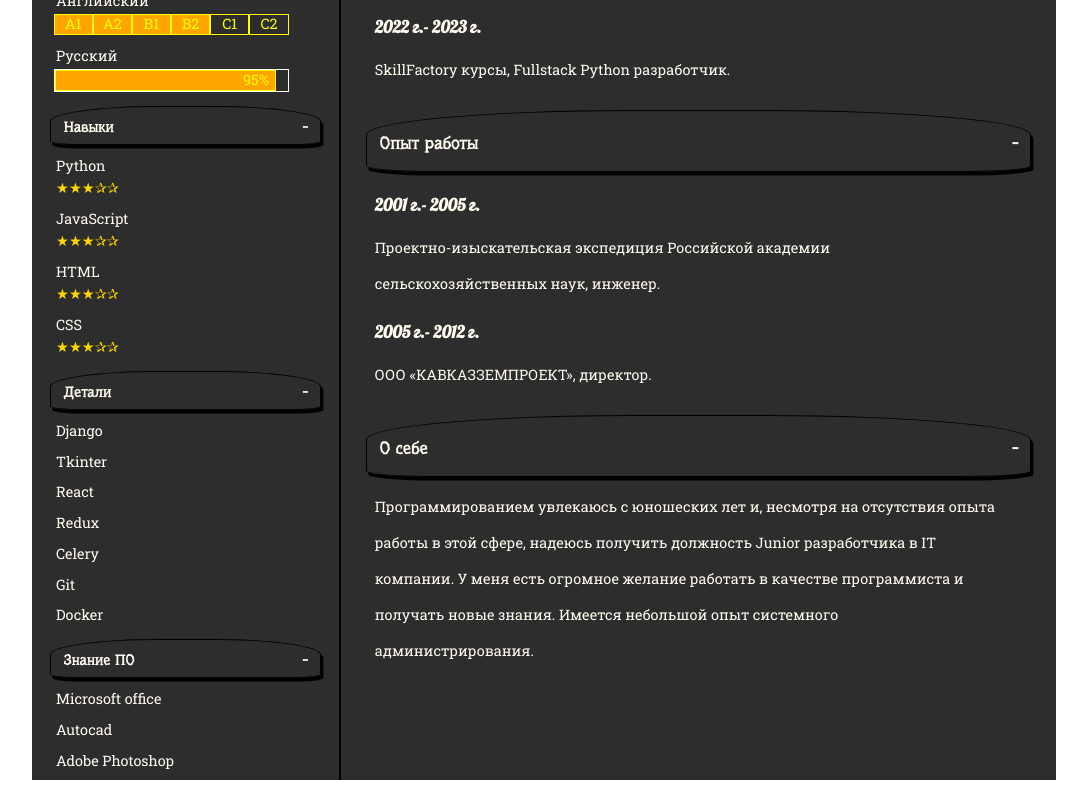
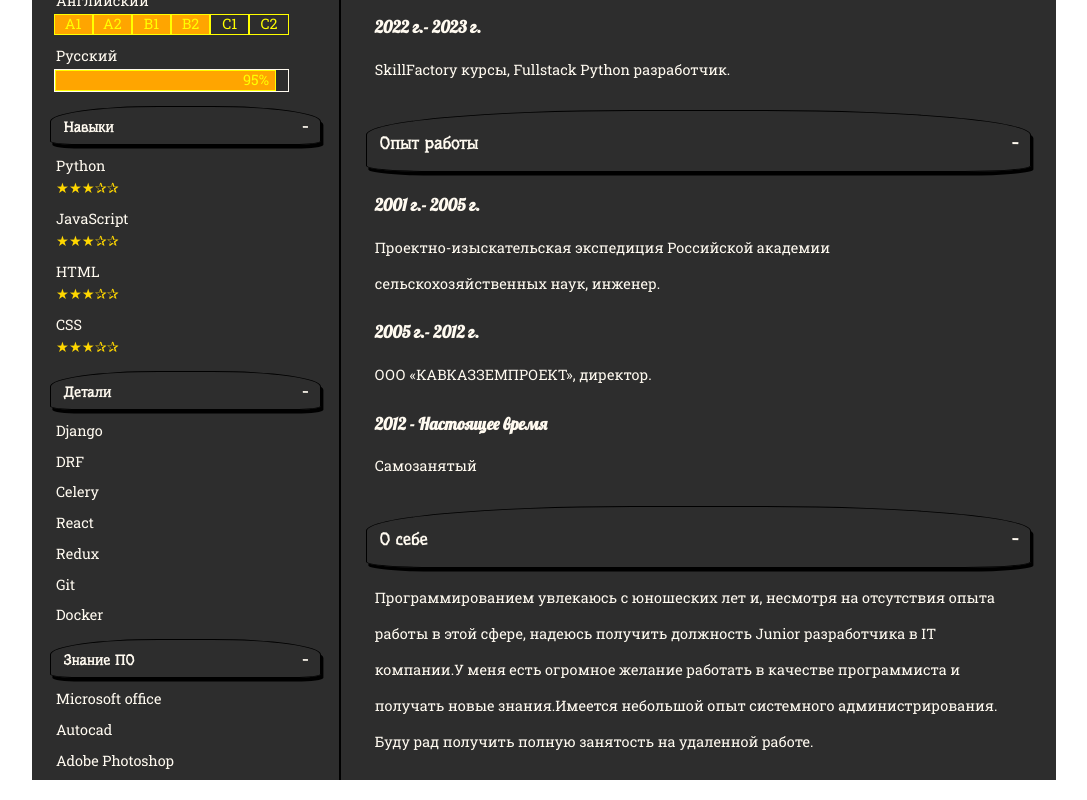
Before and after one commit to ConstCK/MyCV, a React app: page / in a window 1280 px wide. Shown: the part 616-1416 px from the top of the page, without its empty margins (96-1183 px from the left). Built offline with nearby package versions, Linux system fonts and the light colour scheme.

Commit message:
Minor change content

```diff
--- a/src/data/constants.js
+++ b/src/data/constants.js
@@ -18,15 +18,7 @@ const myProfile = {
     },
     coding_details: {
       title: "Детали",
-      content: [
-        "Django",
-        "Tkinter",
-        "React",
-        "Redux",
-        "Celery",
-        "Git",
-        "Docker",
-      ],
+      content: ["Django", "DRF", "Celery", "React", "Redux", "Git", "Docker"],
     },
     app_skills: {
       title: "Знание ПО",
@@ -63,12 +55,20 @@ const myProfile = {
           period: "2005 г.- 2012 г.",
           establishment: "ООО «КАВКАЗЗЕМПРОЕКТ», директор.",
         },
+        {
+          period: "2012 - Настоящее время",
+          establishment: "Самозанятый",
+        },
       ],
     },
     about: {
       title: "О себе",
       content:
-        "Программированием увлекаюсь с юношеских лет и, несмотря на отсутствия опыта работы в этой сфере, надеюсь получить должность Junior разработчика в IT компании. У меня есть огромное желание работать в качестве программиста и получать новые знания. Имеется небольшой опыт системного администрирования.",
+        "Программированием увлекаюсь с юношеских лет и, несмотря на отсутствия опыта\
+        работы в этой сфере, надеюсь получить должность Junior разработчика в IT\
+        компании.У меня есть огромное желание работать в качестве программиста и\
+        получать новые знания.Имеется небольшой опыт системного администрирования.\
+        Буду рад получить полную занятость на удаленной работе.",
     },
   },
   en: {
@@ -93,15 +93,7 @@ const myProfile = {
     },
     coding_details: {
       title: "Coding skills details",
-      content: [
-        "Django",
-        "Tkinter",
-        "React",
-        "Redux",
-        "Celery",
-        "Git",
-        "Docker",
-      ],
+      content: ["Django", "DRF", "Celery", "React", "Redux", "Git", "Docker"],
     },
     app_skills: {
       title: "Application usage",
@@ -111,17 +103,17 @@ const myProfile = {
       title: "Education",
       info: [
         {
-          period: "1993 г.- 1998 г.",
+          period: "1993 - 1998 ",
           establishment:
             "Sochi Univercity Of Recreation And Tourism, 'World economy' speciality.",
         },
         {
-          period: "1998 г.- 2000 г.",
+          period: "1998 - 2000 ",
           establishment:
             "Europa College, Nicosia, Cyprus, 'Hotel Management' speciality.",
         },
         {
-          period: "2022 г.- 2023 г.",
+          period: "2022 - 2023 ",
           establishment: "SkillFactory courses, Fullstack Python developer.",
         },
       ],
@@ -130,20 +122,28 @@ const myProfile = {
       title: "Employment history",
       info: [
         {
-          period: "2001 г.- 2005 г.",
+          period: "2001 - 2005 ",
           establishment:
             "Project&Recearch expedition of Russian Academy of Agricultural Sciences, engineer.",
         },
         {
-          period: "2005 г.- 2012 г.",
+          period: "2005 - 2012 ",
           establishment: "ООО «КАВКАЗЗЕМПРОЕКТ», director.",
+        },
+        {
+          period: "2012 - Current time",
+          establishment: "Self-employed",
         },
       ],
     },
     about: {
       title: "Personal info",
       content:
-        "I am fond of coding since teenaging and despite the lack of programming experience i hope to get a position of Junior developer in IT company. I have a biggest desire to gain new knowledge and be useful as a coder. Also i have a little experience of system adninistration.",
+        "I am fond of coding since teenaging and despite the lack of programming\
+        experience i hope to get a position of Junior developer in IT company.\
+        I have a biggest desire to gain new knowledge and be useful as a coder.\
+        Also i have a little experience of system adninistration. I will be\
+        glad to get get a full time job remotely",
     },
   },
 };
```
